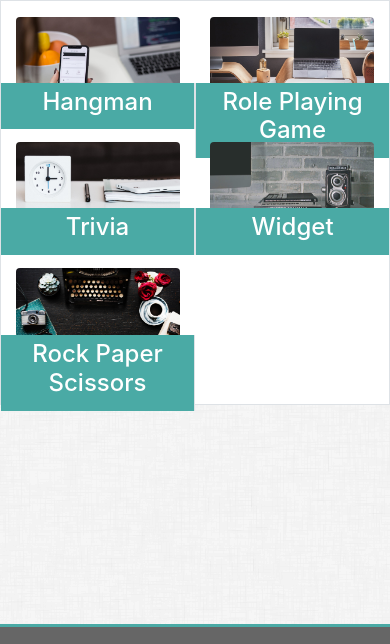
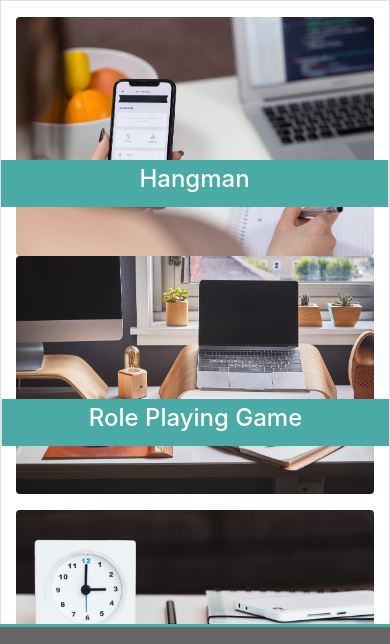
Before and after one commit to romverner/Bootstrap-Portfolio, a plain HTML site: page portfolio.html in a window 390 px wide. Shown: the part 160-804 px from the top of the page. Drawn offline with nearby package versions, Linux system fonts and the light colour scheme.

Commit message:
Responsive

```diff
--- a/portfolio.html
+++ b/portfolio.html
@@ -6,7 +6,8 @@
     <title>Bootstrap Portfolio</title>
     <link rel="stylesheet" href="https://stackpath.bootstrapcdn.com/bootstrap/4.1.3/css/bootstrap.min.css" integrity="sha384-MCw98/SFnGE8fJT3GXwEOngsV7Zt27NXFoaoApmYm81iuXoPkFOJwJ8ERdknLPMO"
         crossorigin="anonymous">
-    <link rel="stylesheet" href="style.css">
+    <link rel="stylesheet" type="text/css" href="style.css">
+    <script type="text/javascript" src="game.js"></script>
 </head>
 
 <body class="pb-5">
@@ -42,13 +43,13 @@
         </div>
 
         <div class="row mt-3">
-            <div class="col-6">
+            <div class="col-lg-6 col-sm-12">
                 <img src="port-1.jpeg" class="img-fluid rounded float-left">
                 <figure class="container-fluid caption text-center border-right">
                     <h4>Hangman</h4>
                 </figure>
             </div>
-            <div class="col-6">
+            <div class="col-lg-6 col-sm-12">
                 <img src="port-2.jpeg" class="img-fluid rounded float-left mw-100">
                 <div class="container-fluid caption text-center border-left">
                     <h4>Role Playing Game</h4>
@@ -57,13 +58,13 @@
         </div>
 
         <div class="row mt-3">
-            <div class="col-6">
+            <div class="col-lg-6 col-sm-12">
                 <img src="port-3.jpeg" class="img-fluid rounded float-left mw-100">
                 <div class="container-fluid caption text-center border-right">
                         <h4>Trivia</h4>
                 </div>
             </div>
-            <div class="col-6">
+            <div class="col-lg-6 col-sm-12">
                 <img src="port-4.jpeg" class="img-fluid rounded float-left mw-100">
                 <div class="container-fluid caption text-center border-left">
                         <h4>Widget</h4>
@@ -72,13 +73,13 @@
         </div>
 
         <div class="row mt-3">
-            <div class="col-6">
+            <div class="col-lg-6 col-sm-12">
                 <img src="port-5.jpeg" class="img-fluid rounded float-left mw-100">
                 <div class="container-fluid caption text-center border-right">
                         <h4>Rock Paper Scissors</h4>
                 </div>
             </div>
-            <div class="col-6">
+            <div class="col-lg-6 col-sm-12">
             </div>
         </div>
         <br>
```
